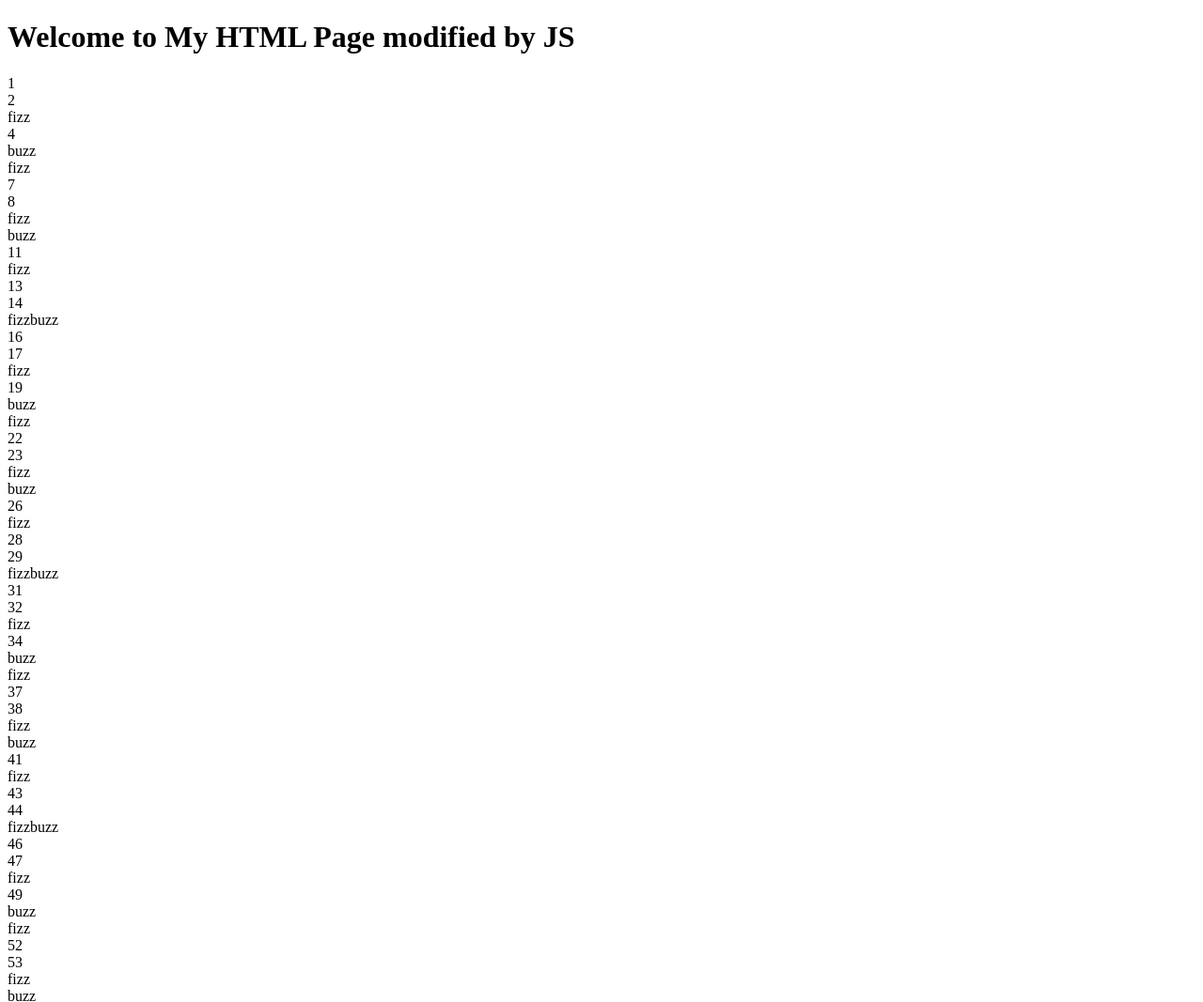
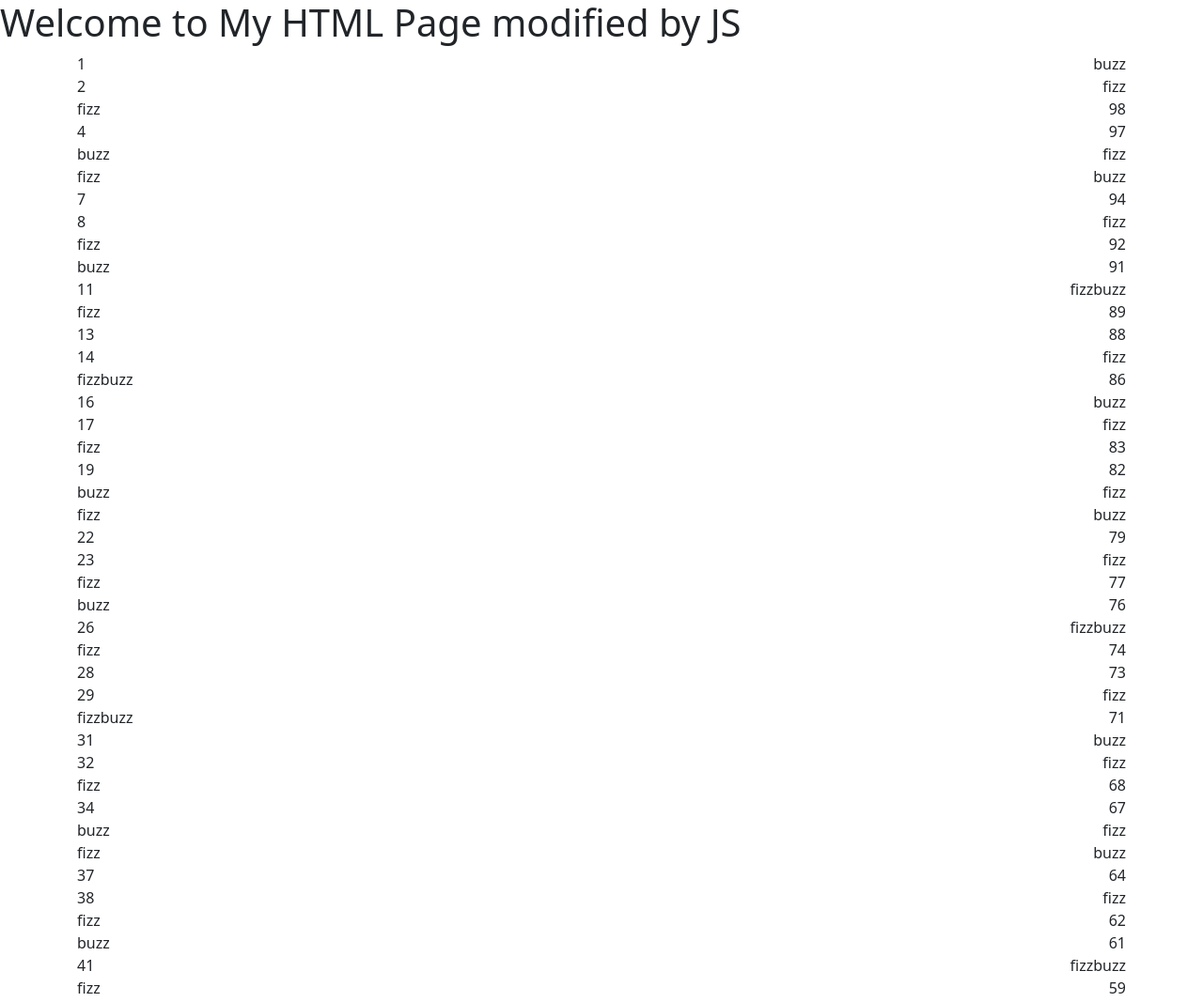
Before and after one commit to aldodenegri/js-fizzbuzz, a plain HTML site: page index.html in a window 1280 px wide. Shown: the top 1067 px of the page at 94% size. Drawn offline with nearby package versions, Linux system fonts and the light colour scheme.

Commit message:
Aggiunta outputReverse(100-0) e modifiche via bootstrap

```diff
--- a/index.html
+++ b/index.html
@@ -4,10 +4,12 @@
         <meta charset="UTF-8">
         <meta name="viewport" content="width=device-width, initial-scale=1.0">
         <title>HTML-JS Page</title>
+        <link href="https://cdn.jsdelivr.net/npm/bootstrap@5.3.8/dist/css/bootstrap.min.css" rel="stylesheet" integrity="sha384-sRIl4kxILFvY47J16cr9ZwB07vP4J8+LH7qKQnuqkuIAvNWLzeN8tE5YBujZqJLB" crossorigin="anonymous">
+
     </head>
     <body>
         <h1>Welcome to My HTML Page modified by JS</h1>
-        <div id="textJS"></div>
+        <div id="textJS" class="container"></div>
         <script src="main.js"></script>
     </body>
 </html>
--- a/main.js
+++ b/main.js
@@ -1,28 +1,30 @@
 let textJS = document.getElementById("textJS");
 let output = "";
-for(let i=1;i<=100;i++)//in alterantiiva posso usare anche for(let i=1;i<101;i++)
-    {
+let outputReverse = "";
+textJS.innerHTML = ""; //svuoto il contenuto html prima di iniziare il ciclo
+for (let i = 1, j = 100; i <= 100 && j >= 0; i++, j--)//in alterantiiva posso usare anche for(let i=1;i<101;i++)
+{
+    //la logica dei cotrolli per i e per j devono essere separate altrimenti si sovrascrivono a vicenda e non ottengo il controllo desierato
+    //controllo se il numero è multiplo di 3 e 5 tramite l'operatore modulo %, il resto della divisione sia per i che per j
+    if (i % 3 == 0 && i % 5 == 0) output = "fizzbuzz";
+    else if (i % 3 == 0) output = "fizz";
+    else if (i % 5 == 0) output = "buzz";
+    else output = i;
 
-        //controllo se il numero è multiplo di 3 e 5 tramite l'operatore modulo %, il resto della divisione
-        if(i%3==0 && i%5==0)//avviene prima la condizione più restrittiva
-        {
-            output="fizzbuzz";
-            console.log(output);
-        }
-        else if(i%3==0)
-        {
-            output="fizz";
-            console.log(output);
-        }
-        else if(i%5==0)
-        {
-            output="buzz";
-            console.log(output);
-        }
-        else {
-            output=i;
-            console.log(output);
-        }
-        //stampo nell'html aggiungendo l'ultimo valore calcolato a capo ad ogni iterazione
-        textJS.innerHTML += output + "<br>";
-    }
+    if (j % 3 == 0 && j % 5 == 0) outputReverse = "fizzbuzz";
+    else if (j % 3 == 0) outputReverse = "fizz";
+    else if (j % 5 == 0) outputReverse = "buzz";
+    else outputReverse = j;
+    //stampo nell'html aggiungendo l'ultimo valore calcolato a capo ad ogni iterazione
+    textJS.innerHTML +=
+        `<div class="row">
+            <div class="col-6">
+                <span>${output}</span>
+            </div>`
+        +
+        `<div class="col-6 d-flex justify-content-end">
+                <span>${outputReverse}</span>
+            </div>
+        </div>`;
+    console.log(output + " - " + outputReverse);
+}
```
